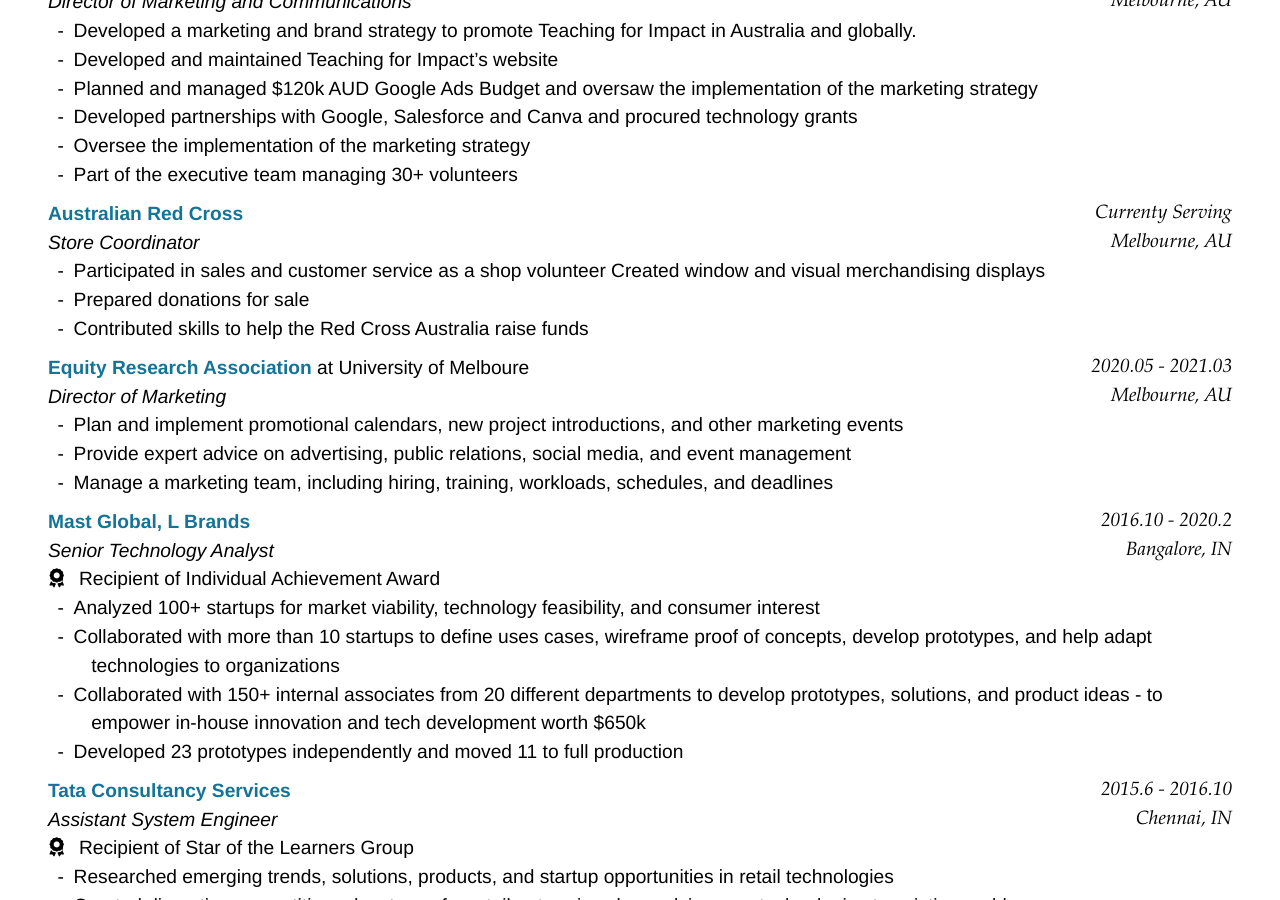
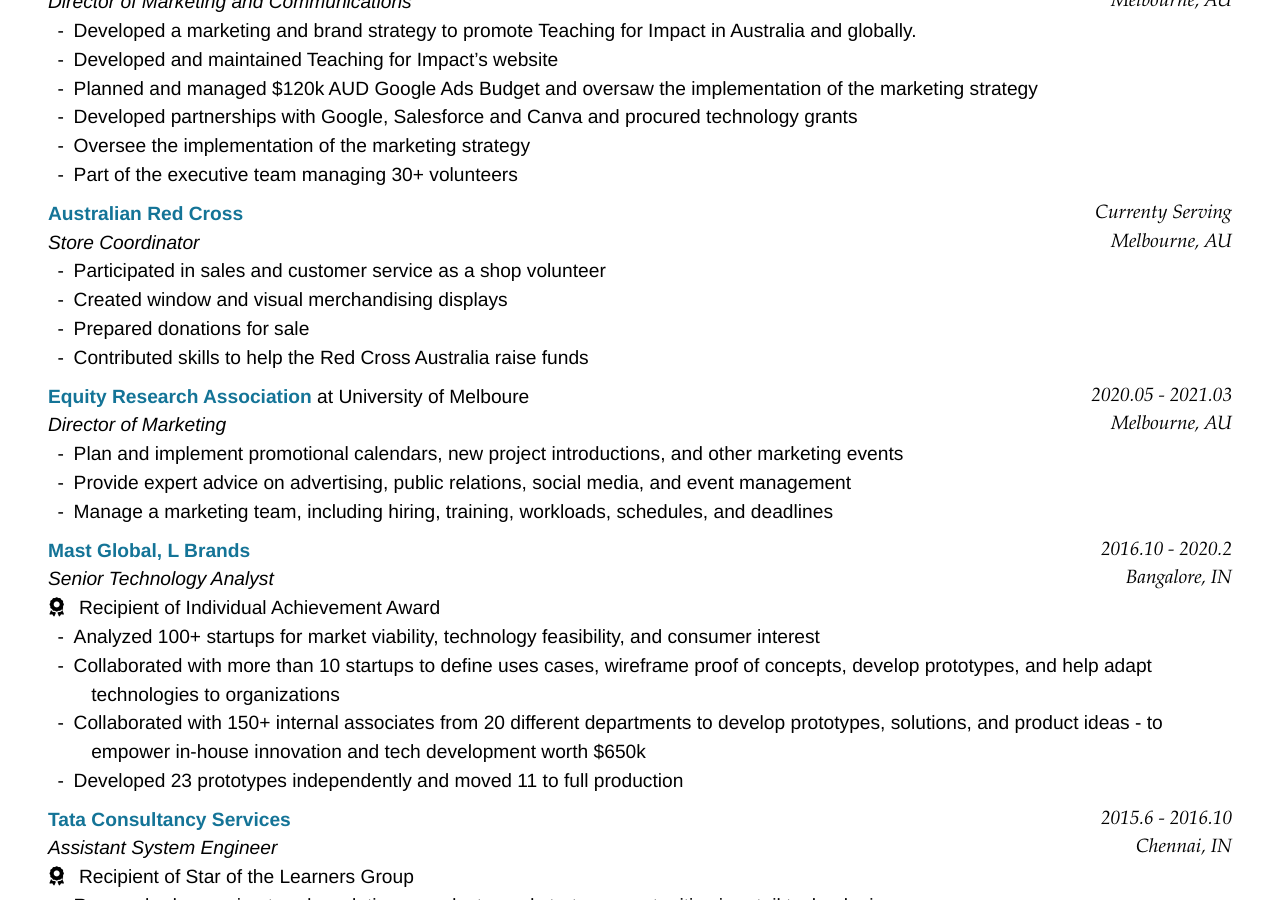
Before and after one commit to thedhanawada/me, a Jekyll site: the page built from index.md, in a window 1280 px wide and 900 px high, scrolled down 1272 px. Built offline with Jekyll 4.4.1, drawn with Linux system fonts in a browser that asks for light colours; nearby versions of some CDN libraries.

Commit message:
update-ARC

````diff
--- a/index.md
+++ b/index.md
@@ -97,7 +97,8 @@ _Director of Marketing and Communications_<br>
 Melbourne, AU
 ```
 _Store Coordinator_<br>
-- Participated in sales and customer service as a shop volunteer Created window and visual merchandising displays
+- Participated in sales and customer service as a shop volunteer
+- Created window and visual merchandising displays
 - Prepared donations for sale
 - Contributed skills to help the Red Cross Australia raise funds
 
````
